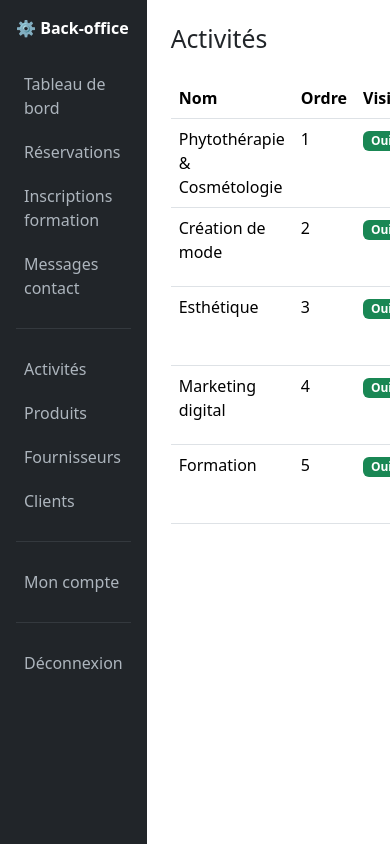
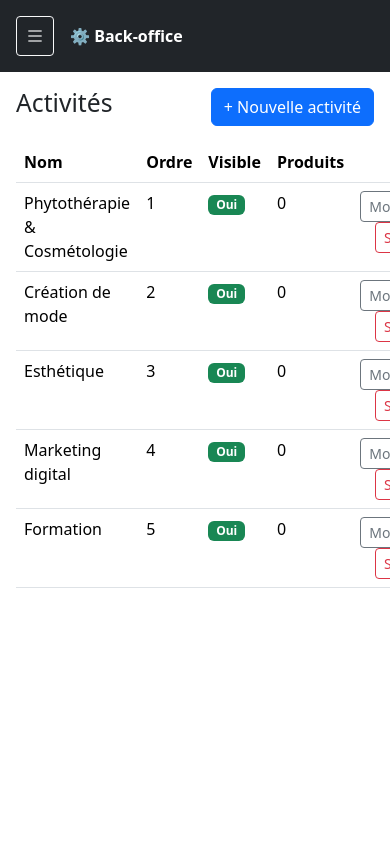
Before and after one commit to Delkatonne/chaida-trust, a Flask app: page /admin/activites in a window 390 px wide; the page is wider, and only the part inside the window is pictured. Run offline with Flask 3, Linux system fonts and the light colour scheme; a user stored in the database is signed in.

Commit message:
mise à jour de admin

```diff
--- a/app/routes/public.py
+++ b/app/routes/public.py
@@ -63,6 +63,21 @@ DEFAULT_THEME = {  # mode, formation, et tout nouveau domaine ajouté sans thèm
 }
 
 
+# Icône Bootstrap Icons par domaine — utilisée sur la page d'accueil.
+ACTIVITY_ICONS = {
+    "phytotherapie-cosmetologie": "bi-flower1",
+    "creation-de-mode": "bi-scissors",
+    "esthetique": "bi-stars",
+    "marketing-digital": "bi-graph-up-arrow",
+    "formation": "bi-mortarboard",
+}
+DEFAULT_ICON = "bi-star"
+
+
+def get_activity_icon(slug):
+    return ACTIVITY_ICONS.get(slug, DEFAULT_ICON)
+
+
 def get_activity_theme(slug):
     return ACTIVITY_THEMES.get(slug, DEFAULT_THEME)
 
@@ -84,7 +99,8 @@ def _get_or_create_client(nom, telephone, email):
 @public_bp.route("/")
 def home():
     activites = Activity.query.filter_by(visible=True).order_by(Activity.ordre).all()
-    return render_template("public/home.html", activites=activites)
+    icons = {a.slug: get_activity_icon(a.slug) for a in activites}
+    return render_template("public/home.html", activites=activites, icons=icons)
 
 
 @public_bp.route("/services")
--- a/app/templates/admin/base_admin.html
+++ b/app/templates/admin/base_admin.html
@@ -5,17 +5,17 @@
 <meta name="viewport" content="width=device-width, initial-scale=1.0">
 <title>{% block title %}Back-office{% endblock %}</title>
 <link href="https://cdn.jsdelivr.net/npm/bootstrap@5.3.3/dist/css/bootstrap.min.css" rel="stylesheet">
+<link rel="stylesheet" href="https://cdn.jsdelivr.net/npm/bootstrap-icons@1.11.3/font/bootstrap-icons.min.css">
 <style>
   .sidebar { min-height: 100vh; background:#212529; }
-  .sidebar a { color:#adb5bd; }
-  .sidebar a.active, .sidebar a:hover { color:#fff; background:#343a40; }
+  .sidebar a, .offcanvas a { color:#adb5bd; }
+  .sidebar a.active, .sidebar a:hover,
+  .offcanvas a.active, .offcanvas a:hover { color:#fff; background:#343a40; }
 </style>
 </head>
 <body>
-<div class="d-flex">
-  <nav class="sidebar p-3" style="width:220px;">
-    <a class="d-block text-white fw-bold mb-4 text-decoration-none" href="{{ url_for('admin.dashboard') }}">⚙ Back-office</a>
-    <div class="nav flex-column gap-1">
+
+{% macro nav_links() %}
 <a class="nav-link rounded px-2 py-2 text-decoration-none" href="{{ url_for('admin.dashboard') }}">Tableau de bord</a>
 <a class="nav-link rounded px-2 py-2 text-decoration-none" href="{{ url_for('admin.bookings_list') }}">Réservations</a>
 <a class="nav-link rounded px-2 py-2 text-decoration-none" href="{{ url_for('admin.trainings_list') }}">Inscriptions formation</a>
@@ -29,10 +29,39 @@
 <a class="nav-link rounded px-2 py-2 text-decoration-none" href="{{ url_for('auth.account') }}">Mon compte</a>
 <hr class="text-secondary">
 <a class="nav-link rounded px-2 py-2 text-decoration-none" href="{{ url_for('auth.logout') }}">Déconnexion</a>
+{% endmacro %}
+
+<!-- Barre du haut, mobile uniquement -->
+<div class="d-md-none d-flex align-items-center gap-3 p-3 bg-dark text-white sticky-top">
+  <button class="btn btn-outline-light btn-sm" type="button" data-bs-toggle="offcanvas" data-bs-target="#sidebarOffcanvas" aria-label="Ouvrir le menu">
+    <i class="bi bi-list fs-5"></i>
+  </button>
+  <span class="fw-bold">⚙ Back-office</span>
+</div>
+
+<div class="d-flex">
+  <!-- Sidebar fixe, desktop uniquement -->
+  <nav class="sidebar p-3 d-none d-md-block" style="width:220px;">
+    <a class="d-block text-white fw-bold mb-4 text-decoration-none" href="{{ url_for('admin.dashboard') }}">⚙ Back-office</a>
+    <div class="nav flex-column gap-1">
+      {{ nav_links() }}
     </div>
   </nav>
 
-  <main class="flex-grow-1 p-4">
+  <!-- Menu latéral coulissant, mobile uniquement -->
+  <div class="offcanvas offcanvas-start bg-dark text-white" tabindex="-1" id="sidebarOffcanvas" aria-labelledby="sidebarOffcanvasLabel">
+    <div class="offcanvas-header">
+      <span class="fw-bold" id="sidebarOffcanvasLabel">⚙ Back-office</span>
+      <button type="button" class="btn-close btn-close-white" data-bs-dismiss="offcanvas" aria-label="Fermer"></button>
+    </div>
+    <div class="offcanvas-body p-3 pt-0">
+      <div class="nav flex-column gap-1">
+        {{ nav_links() }}
+      </div>
+    </div>
+  </div>
+
+  <main class="flex-grow-1 p-3 p-md-4" style="min-width:0;">
     {% with messages = get_flashed_messages(with_categories=true) %}
       {% if messages %}
         {% for category, message in messages %}
--- a/app/templates/base.html
+++ b/app/templates/base.html
@@ -7,6 +7,7 @@
 <link rel="preconnect" href="https://fonts.googleapis.com">
 <link rel="preconnect" href="https://fonts.gstatic.com" crossorigin>
 <link href="https://fonts.googleapis.com/css2?family=Fraunces:opsz,wght@9..144,400;9..144,500;9..144,600;9..144,700&family=Work+Sans:wght@400;500;600;700&display=swap" rel="stylesheet">
+<link rel="stylesheet" href="https://cdn.jsdelivr.net/npm/bootstrap-icons@1.11.3/font/bootstrap-icons.min.css">
 <script src="https://cdn.tailwindcss.com"></script>
 <script>
   tailwind.config = {
```
Also changed, not shown: app/templates/public/home.html (+9 -7 lines). Lines whose indentation alone changed are shown as unchanged.
